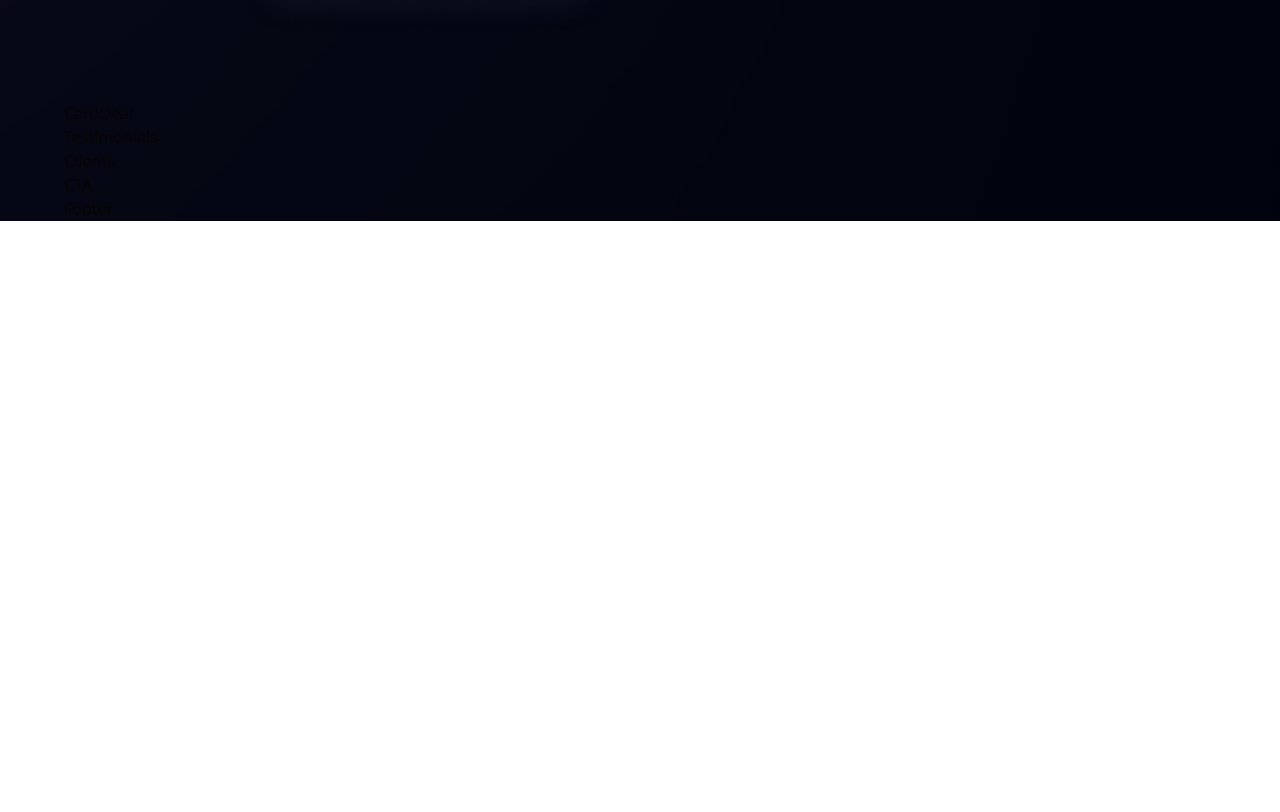
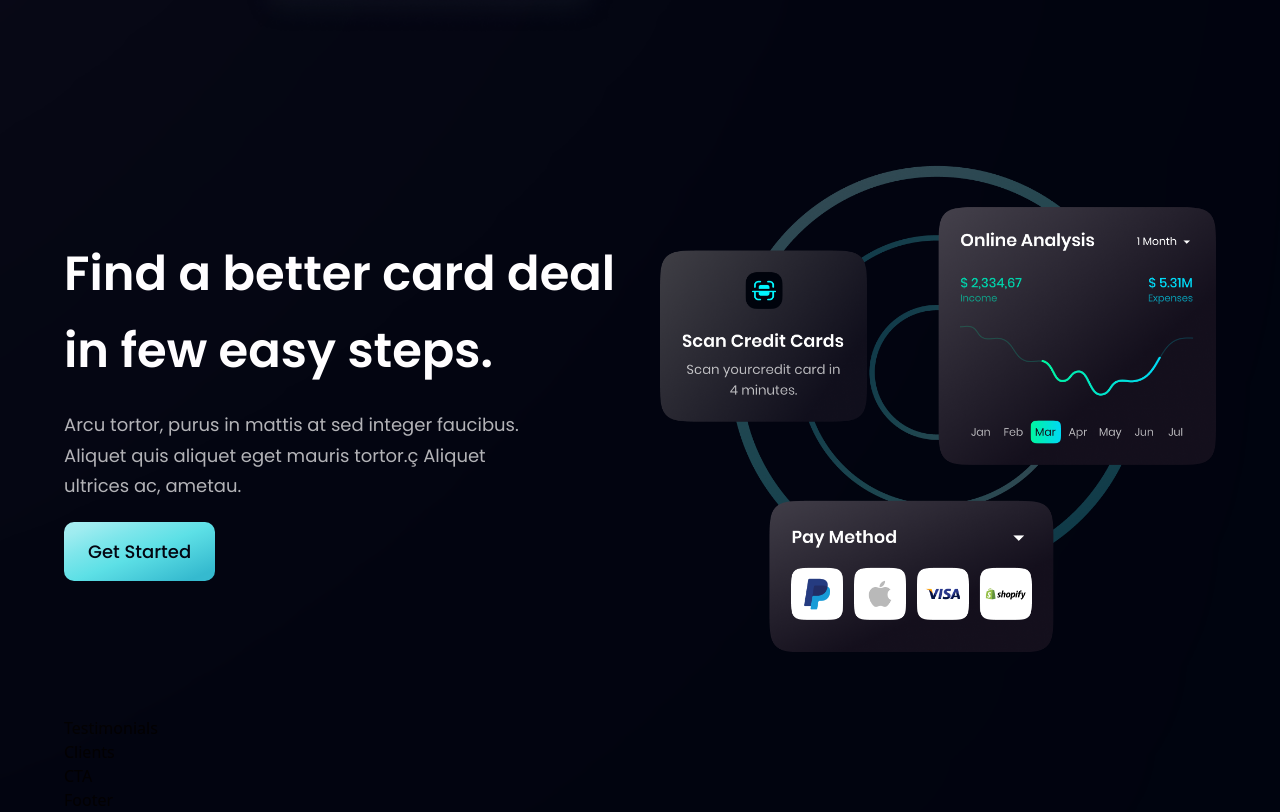
Before and after one commit to ashikahmedfahim/react_tailwind, a React (Create React App) app: page / in a window 1280 px wide. Shown: the part 2088-2900 px from the top of the page. Before the commit the page ends 2309 px from the top, so only its background shows below. Built offline with nearby package versions, Linux system fonts and the light colour scheme; the HTML template or start-up script is replaced by a standard one.

Commit message:
card deal page completed

```diff
--- a/src/components/Button.jsx
+++ b/src/components/Button.jsx
@@ -1,7 +1,7 @@
 import React from "react";
 
 const Button = ({ styles }) => {
-  return <button className={`py-4 px-6 bg-blue-gradient font-poppins font-medium text-[18px] text-primary outline-none ${styles}`}>
+  return <button className={`py-4 px-6 bg-blue-gradient font-poppins font-medium text-[18px] text-primary outline-none ${styles} rounded-[10px]`}>
     Get Started
   </button>;
 };
--- a/src/components/CardDeal.jsx
+++ b/src/components/CardDeal.jsx
@@ -1,10 +1,25 @@
-import React from 'react';
+import { card } from "../assets";
+import styles, { layout } from "../styles";
+import Button from "./Button";
 
 const CardDeal = () => {
   return (
-    <div>
-      CardDeal
-    </div>
+    <section className={layout.section}>
+      <div className={layout.sectionInfo}>
+        <h2 className={styles.heading2}>
+          Find a better card deal <br className="sm:block hidden" /> in few easy
+          steps.
+        </h2>
+        <p className={`${styles.paragraph} max-w-[470px] mt-5`}>
+          Arcu tortor, purus in mattis at sed integer faucibus. Aliquet quis
+          aliquet eget mauris tortor.ç Aliquet ultrices ac, ametau.
+        </p>
+        <Button styles="mt-5 " />
+      </div>
+      <div className={layout.sectionImg}>
+        <img src={card} alt="card" className="w-[100%] h-[100%] z-[5]" />
+      </div>
+    </section>
   );
 };
 
```
